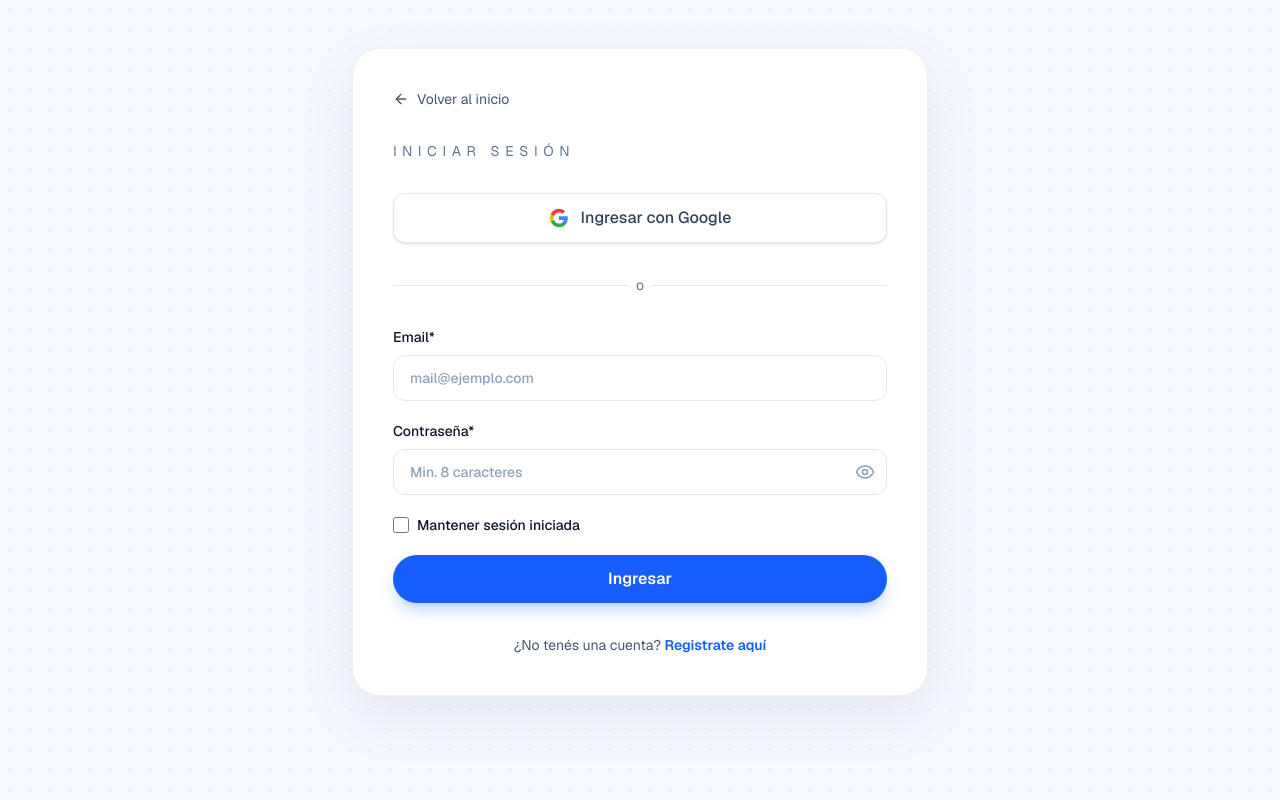
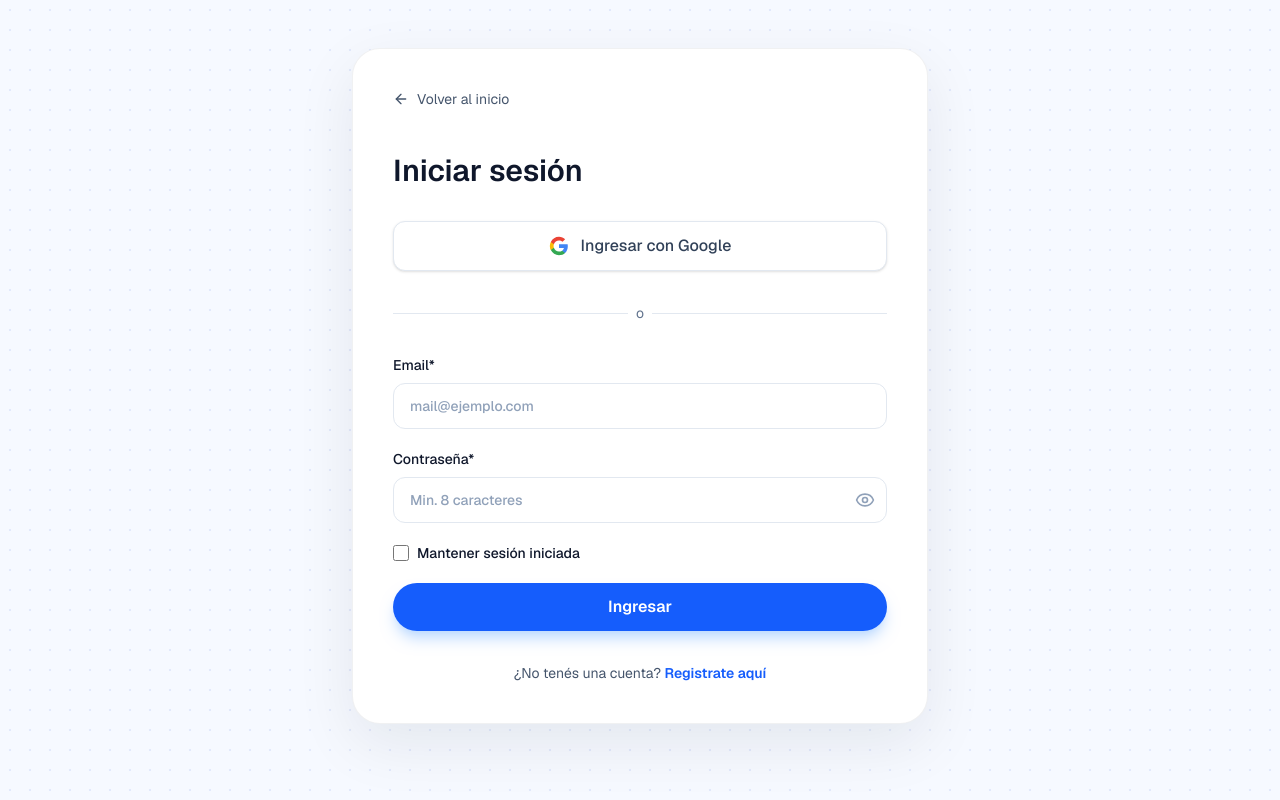
Before and after one commit to alexmnotfound/mrcap-app, a Next.js app: page /login in a window 1280 px wide. Built offline with nearby package versions, Linux system fonts and the light colour scheme; no server answers.

Commit message:
little changes to login/signup

```diff
--- a/src/app/login/page.tsx
+++ b/src/app/login/page.tsx
@@ -51,11 +51,10 @@ export default function LoginPage() {
             <ArrowLeft className="h-4 w-4" />
             Volver al inicio
           </Link>
-
           <div>
-            <p className="text-sm uppercase tracking-[0.4em] text-slate-500">
+            <h1 className="mt-3 text-3xl font-semibold text-slate-900">
               Iniciar sesión
-            </p>
+            </h1>
           </div>
 
           <button
--- a/src/app/signup/page.tsx
+++ b/src/app/signup/page.tsx
@@ -60,9 +60,9 @@ export default function SignupPage() {
           </Link>
 
           <div>
-            <p className="text-sm uppercase tracking-[0.4em] text-slate-500">
+            <h1 className="mt-3 text-3xl font-semibold text-slate-900">
               Crear cuenta
-            </p>
+            </h1>
             <p className="mt-2 text-slate-600">
               Creá tu cuenta para acceder a tu dashboard de inversiones y gestión de fondos.
             </p>
```
